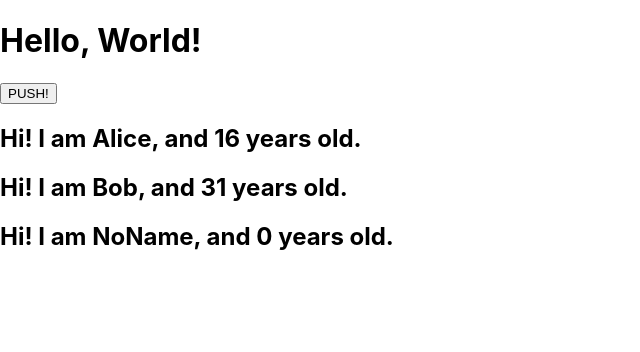
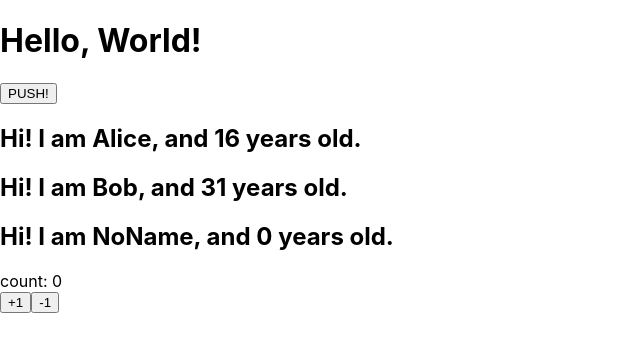
Before and after one commit to 121jigowatts/TIL, a React (Create React App) app in the folder react/react-app/: page / in a window 1280 px wide. Shown: the top 352 px of the page, without its empty margins (0-640 px from the left). Built offline with nearby package versions, Linux system fonts and the light colour scheme.

Commit message:
about state

```diff
--- a/react/react-app/src/component/App.js
+++ b/react/react-app/src/component/App.js
@@ -1,4 +1,5 @@
 import PropTypes from "prop-types";
+import Counter from "./Counter";
 
 function App() {
   const profiles = [{ name: "Alice", age: 16 }, { name: "Bob", age: 31 }, {}];
@@ -16,11 +17,12 @@
       {profiles.map((profile, index) => {
         return <User name={profile.name} age={profile.age} key={index} />;
       })}
+      <Counter />
     </div>
   );
 }
 
-const User = function User(props) {
+const User = (props) => {
   return (
     <div>
       <h2>
--- /dev/null
+++ b/react/react-app/src/component/Counter.js
@@ -0,0 +1,28 @@
+import React from "react";
+
+class Counter extends React.Component {
+  constructor(props) {
+    super(props);
+    this.state = { count: 0 };
+  }
+
+  handlePlus = () => {
+    this.setState({ count: this.state.count + 1 });
+  };
+
+  handleMinus = () => {
+    this.setState({ count: this.state.count - 1 });
+  };
+
+  render() {
+    return (
+      <React.Fragment>
+        <div>count: {this.state.count}</div>
+        <button onClick={this.handlePlus}>+1</button>
+        <button onClick={this.handleMinus}>-1</button>
+      </React.Fragment>
+    );
+  }
+}
+
+export default Counter;
```
